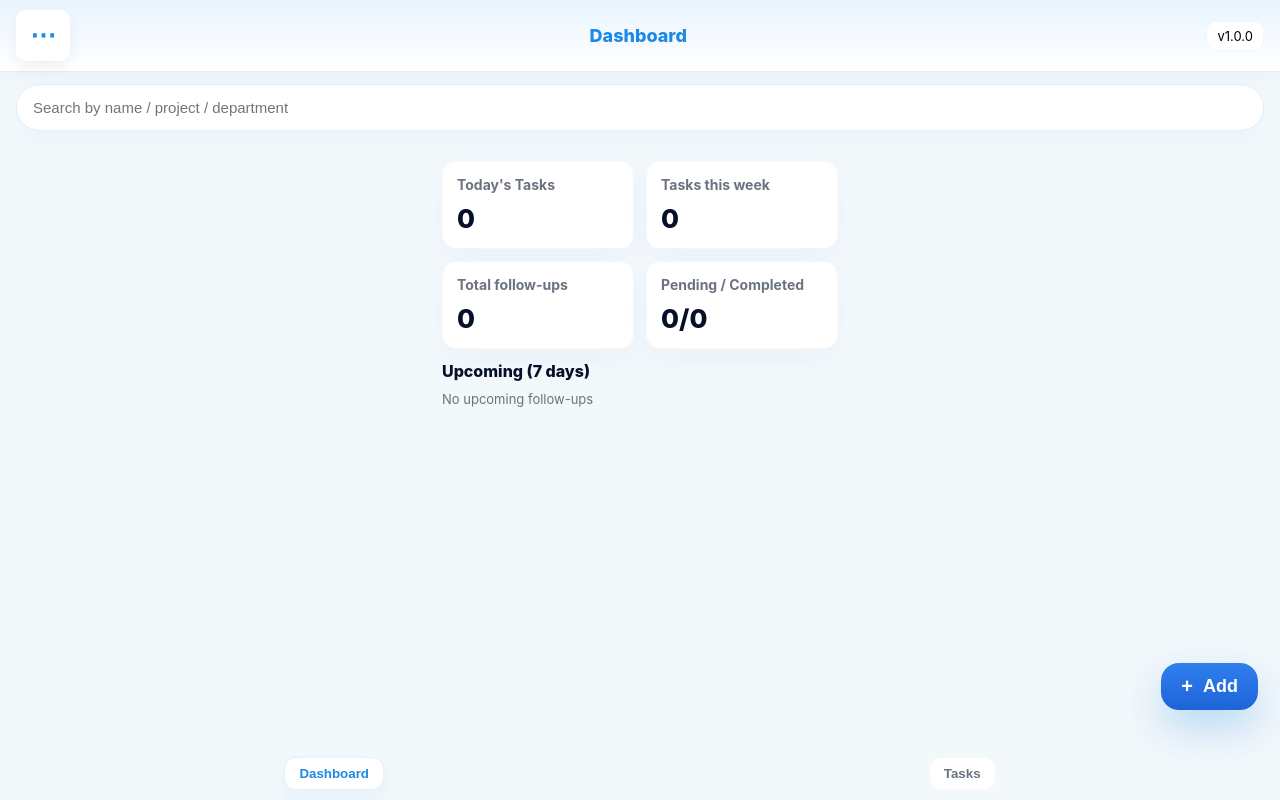
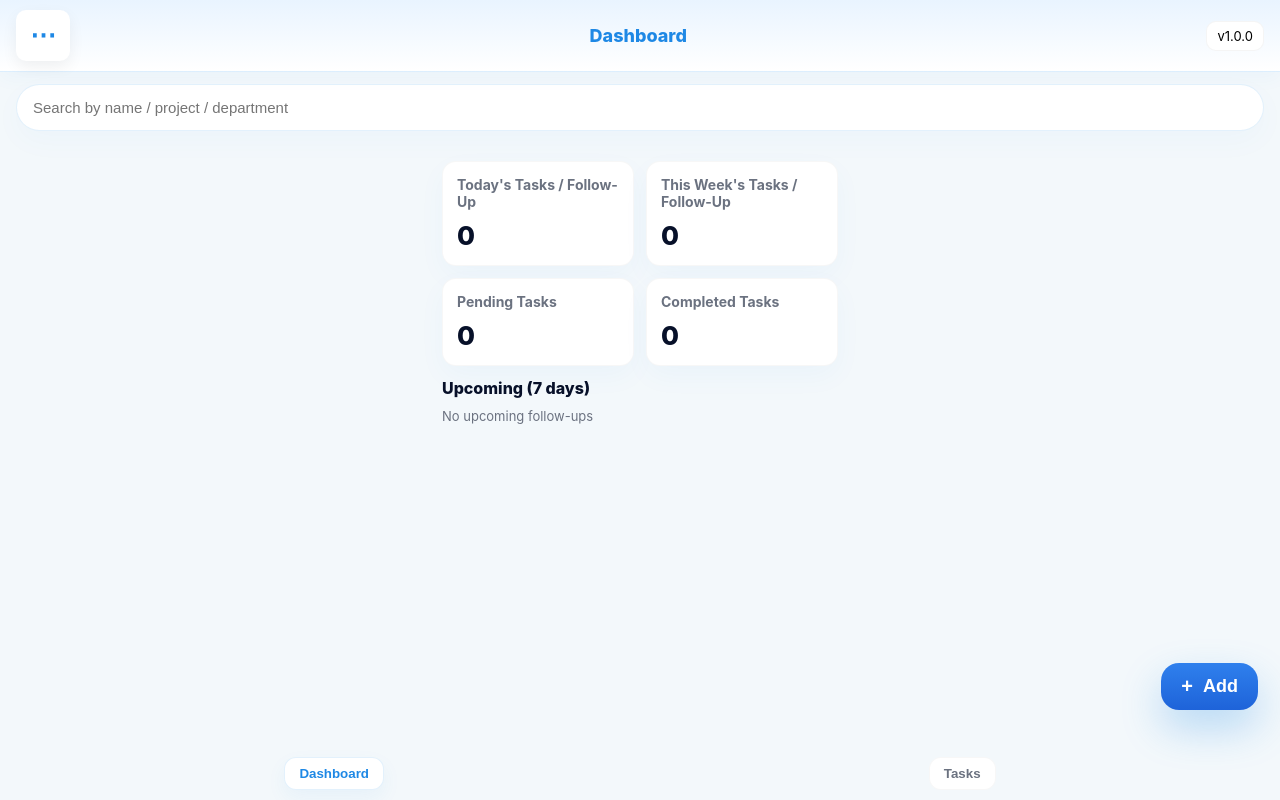
Before and after one commit to naikrohan144876-prog/knk-followup-tracker, a React (Vite) app: page /dashboard in a window 1280 px wide. Built offline with nearby package versions, Linux system fonts and the light colour scheme; the HTML template or start-up script is replaced by a standard one.

Commit message:
Update Dashboard.jsx

```diff
--- a/src/components/Dashboard.jsx
+++ b/src/components/Dashboard.jsx
@@ -1,78 +1,115 @@
-// src/components/Dashboard.jsx
 import React, { useMemo } from "react";
 
-/* small date formatter */
 const fmtShort = (iso) => {
   if (!iso) return "";
   const d = new Date(iso);
-  const day = String(d.getDate()).padStart(2,'0');
-  const mon = String(d.getMonth()+1).padStart(2,'0');
+  const day = String(d.getDate()).padStart(2,"0");
+  const mon = String(d.getMonth()+1).padStart(2,"0");
   const yr = d.getFullYear();
   const hh = d.getHours() % 12 || 12;
-  const mm = String(d.getMinutes()).padStart(2,'0');
-  const am = d.getHours() >= 12 ? 'PM' : 'AM';
+  const mm = String(d.getMinutes()).padStart(2,"0");
+  const am = d.getHours() >= 12 ? "PM" : "AM";
   return `${day}/${mon}/${yr}, ${hh}:${mm} ${am}`;
 };
 
 export default function Dashboard({ tasks = [], onCardClick = () => {} }) {
   const now = new Date();
   const startOfToday = new Date(now.getFullYear(), now.getMonth(), now.getDate());
-  const endOfWeek = new Date(startOfToday); endOfWeek.setDate(endOfWeek.getDate()+7);
+  const endOfWeek = new Date(startOfToday);
+  endOfWeek.setDate(endOfWeek.getDate() + 7);
 
   const stats = useMemo(() => {
-    let todays=0, week=0, totalFollowUps=0, pending=0, completed=0;
+    let todays = 0;
+    let week = 0;
+    let pending = 0;
+    let completed = 0;
+
     const upcoming = [];
+
     for (const t of tasks) {
       const created = new Date(t.createdAt || 0);
       if (created >= startOfToday) todays++;
       if (created <= endOfWeek) week++;
 
+      if ((t.status || "Pending") === "Pending") pending++;
+      if ((t.status || "Pending") === "Completed") completed++;
+
       const fus = t.followUps || [];
-      totalFollowUps += fus.length;
       for (const f of fus) {
-        if ((f.status||'Pending') === 'Pending') pending++; else completed++;
-        if (f.date) {
-          const fd = new Date(f.date);
-          if (fd >= now && fd <= endOfWeek) upcoming.push({ ...f, taskName: t.name, when: f.date });
+        const fd = new Date(f.date);
+        if (fd >= now && fd <= endOfWeek) {
+          upcoming.push({ ...f, taskName: t.name, when: f.date });
         }
       }
+
       if (t.followUpDate) {
         const fd = new Date(t.followUpDate);
-        if (fd >= now && fd <= endOfWeek) upcoming.push({ title: 'Next (task)', notes: t.notes || '', taskName: t.name, when: t.followUpDate });
+        if (fd >= now && fd <= endOfWeek) {
+          upcoming.push({
+            title: "Next (task)",
+            notes: t.notes || "",
+            taskName: t.name,
+            when: t.followUpDate
+          });
+        }
       }
     }
-    upcoming.sort((a,b)=> new Date(a.when)-new Date(b.when));
-    return { todays, week, totalFollowUps, pending, completed, upcoming };
-  }, [tasks, now, startOfToday, endOfWeek]);
+
+    upcoming.sort((a, b) => new Date(a.when) - new Date(b.when));
+
+    return { todays, week, pending, completed, upcoming };
+  }, [tasks]);
 
   return (
     <div className="dashboard-screen">
+
       <div className="stats-grid">
-        <div className="stat-card" onClick={() => onCardClick('today')}><div className="stat-title">Today's Tasks</div><div className="stat-value">{stats.todays}</div></div>
-        <div className="stat-card" onClick={() => onCardClick('week')}><div className="stat-title">Tasks this week</div><div className="stat-value">{stats.week}</div></div>
-        <div className="stat-card" onClick={() => onCardClick('followups')}><div className="stat-title">Total follow-ups</div><div className="stat-value">{stats.totalFollowUps}</div></div>
-        <div className="stat-card" onClick={() => onCardClick('pending')}><div className="stat-title">Pending / Completed</div><div className="stat-value">{stats.pending}/{stats.completed}</div></div>
+
+        <div className="stat-card" onClick={() => onCardClick("today")}>
+          <div className="stat-title">Today's Tasks / Follow-Up</div>
+          <div className="stat-value">{stats.todays}</div>
+        </div>
+
+        <div className="stat-card" onClick={() => onCardClick("week")}>
+          <div className="stat-title">This Week's Tasks / Follow-Up</div>
+          <div className="stat-value">{stats.week}</div>
+        </div>
+
+        <div className="stat-card" onClick={() => onCardClick("pending")}>
+          <div className="stat-title">Pending Tasks</div>
+          <div className="stat-value">{stats.pending}</div>
+        </div>
+
+        <div className="stat-card" onClick={() => onCardClick("completed")}>
+          <div className="stat-title">Completed Tasks</div>
+          <div className="stat-value">{stats.completed}</div>
+        </div>
+
       </div>
 
       <section className="upcoming-section">
         <h3 className="upcoming-heading">Upcoming (7 days)</h3>
-        {stats.upcoming.length === 0 ? <div className="no-upcoming small">No upcoming follow-ups</div> : (
+
+        {stats.upcoming.length === 0 ? (
+          <div className="no-upcoming small">No upcoming follow-ups</div>
+        ) : (
           <div className="upcoming-list">
-            {stats.upcoming.map((u,i)=>(
+            {stats.upcoming.map((u, i) => (
               <div className="upcoming-row" key={i}>
                 <div className="upcoming-left">
-                  <div className="upcoming-task">{u.taskName || 'Untitled'}</div>
-                  <div className="upcoming-note">{u.title || u.notes || ''}</div>
+                  <div className="upcoming-task">{u.taskName}</div>
+                  <div className="upcoming-note">{u.title || u.notes}</div>
                 </div>
                 <div className="upcoming-right">
                   <div className="upcoming-date">{fmtShort(u.when)}</div>
-                  <div className="upcoming-status">{u.status || 'Pending'}</div>
+                  <div className="upcoming-status">{u.status || "Pending"}</div>
                 </div>
               </div>
             ))}
           </div>
         )}
       </section>
+
     </div>
   );
 }
```
